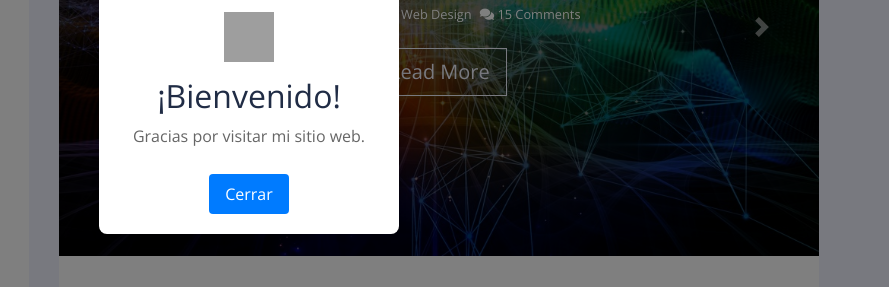
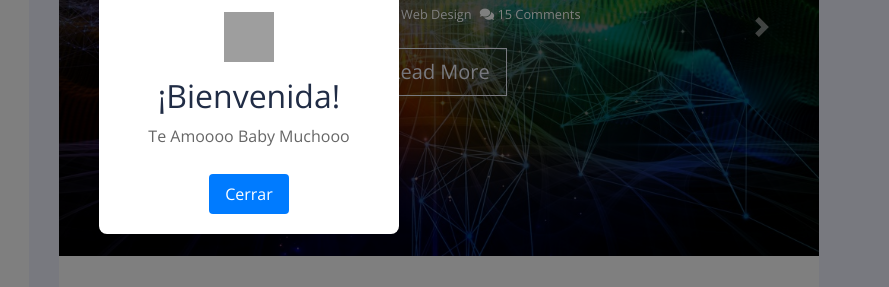
Before and after one commit to JorgeRancano/blogazure, a plain HTML site: page index.html in a window 1280 px wide. Shown: the part 287-574 px from the top of the page, 391-1280 px from the left. Drawn offline with nearby package versions, Linux system fonts and the light colour scheme; grey boxes are pictures that could not be loaded.

Commit message:
index.html

```diff
--- a/index.html
+++ b/index.html
@@ -6,8 +6,8 @@
           <div class="alert-box">
         <img src="img/icono.gif" alt="Ícono de bienvenida" />
         <!-- Cambia la URL de la imagen según prefieras -->
-        <h2>¡Bienvenido!</h2>
-        <p>Gracias por visitar mi sitio web.</p>
+        <h2>¡Bienvenida!</h2>
+        <p>Te Amoooo Baby Muchooo</p>
         <button class="close-btn" onclick="closeAlert()">Cerrar</button>
           </div>
        </div>
```
